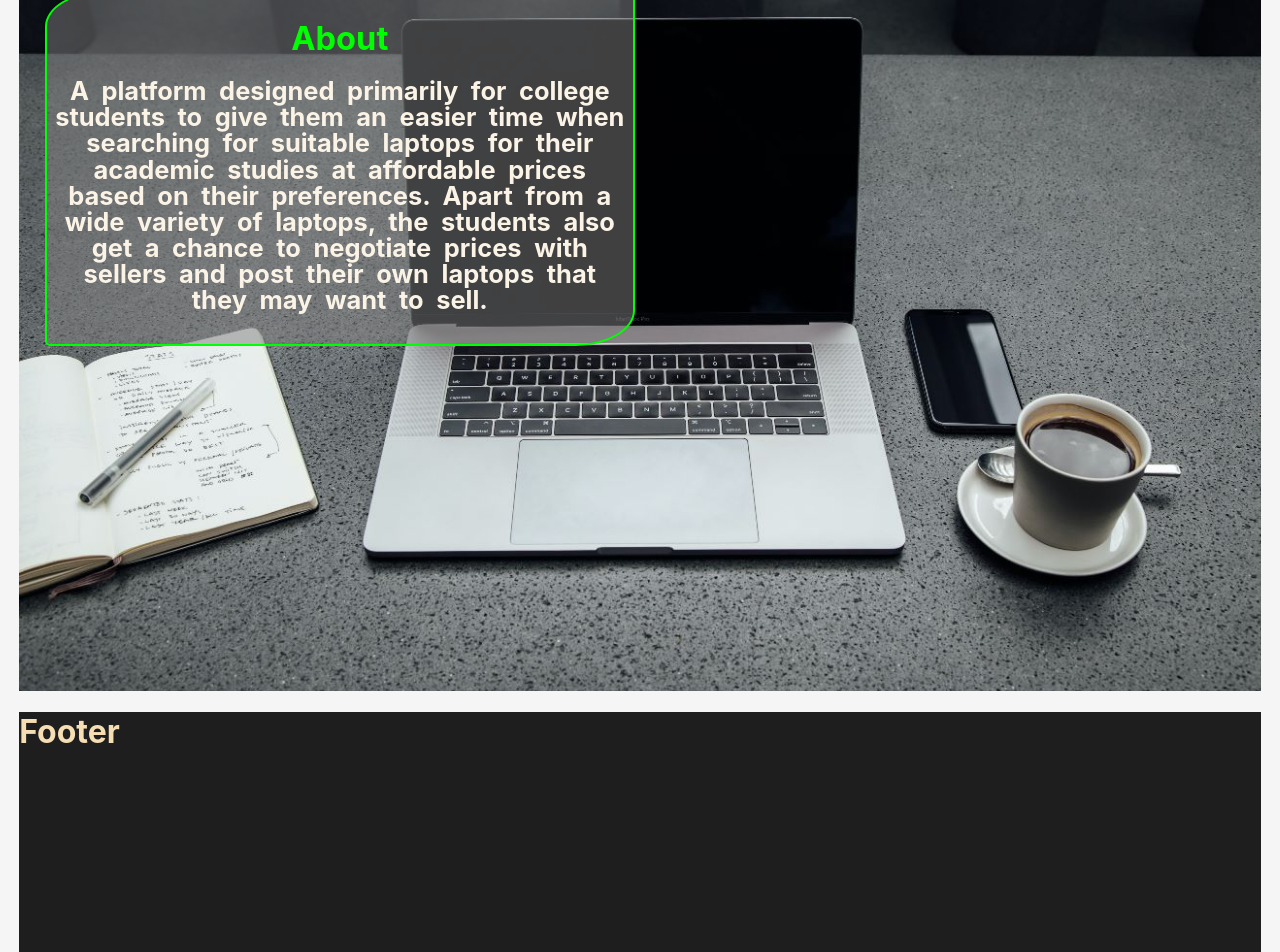
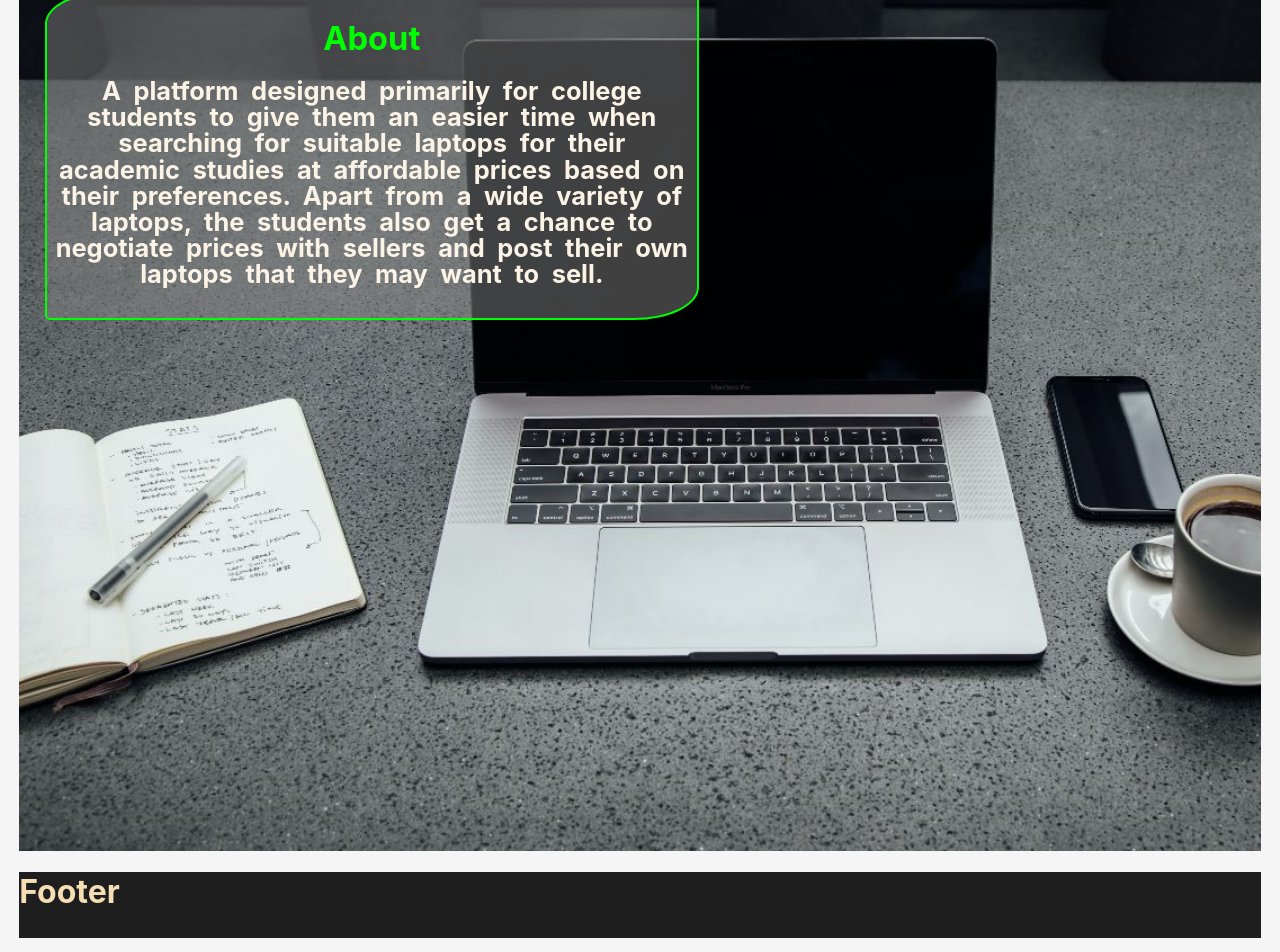
Before and after one commit to Patrick-Njiru/Lapi-Easy, a React (Create React App) app: page / in a window 1280 px wide. Shown: the part 229-1181 px from the top of the page. Built offline with nearby package versions, Linux system fonts and the light colour scheme; no server answers.

Commit message:
Style footer and make other minor changes.

```diff
--- a/src/index.css
+++ b/src/index.css
@@ -46,7 +46,7 @@ a:hover {
 /* Home */
 main.about {
   border: 2px solid lime;
-  width: 45vw;
+  width: 50vw;
   border-radius: 10% 5px;
   text-align: center;
   font-size: 1.7vw;
@@ -61,7 +61,7 @@ main.about {
 }
 .home {
   margin: 0;
-  height: 100vh;
+  height: 120vh;
   background-image: url(./assets/background.jpeg);
   background-repeat: no-repeat;
   background-size: cover;
@@ -74,5 +74,16 @@ main.about {
 footer {
   background-color: rgb(31, 30, 30);
   color: wheat;
-  height: 30vh;
+  padding-bottom: 5px;
 }
+footer div {
+  display: flex;
+  justify-content: space-around;
+}
+
+footer ul {
+  list-style-type: none;
+}
+footer span {
+  color: lime;
+}
```
